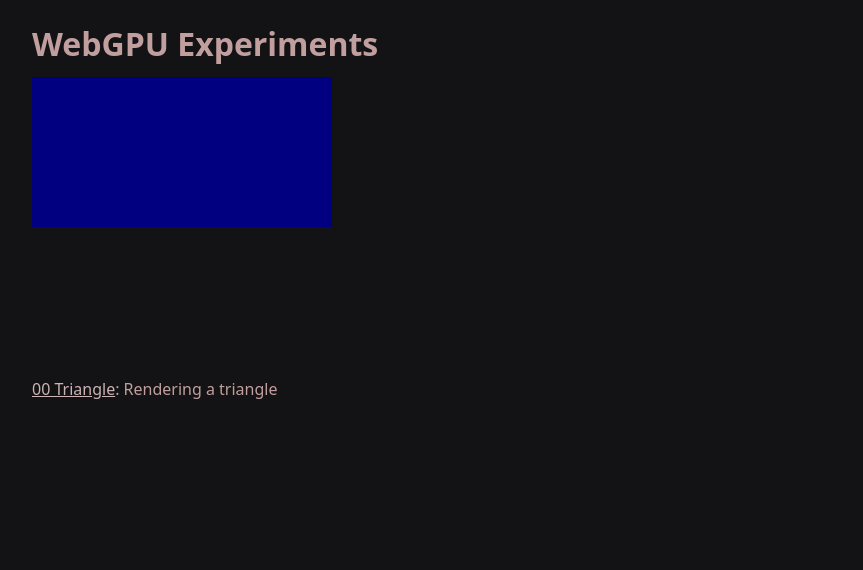
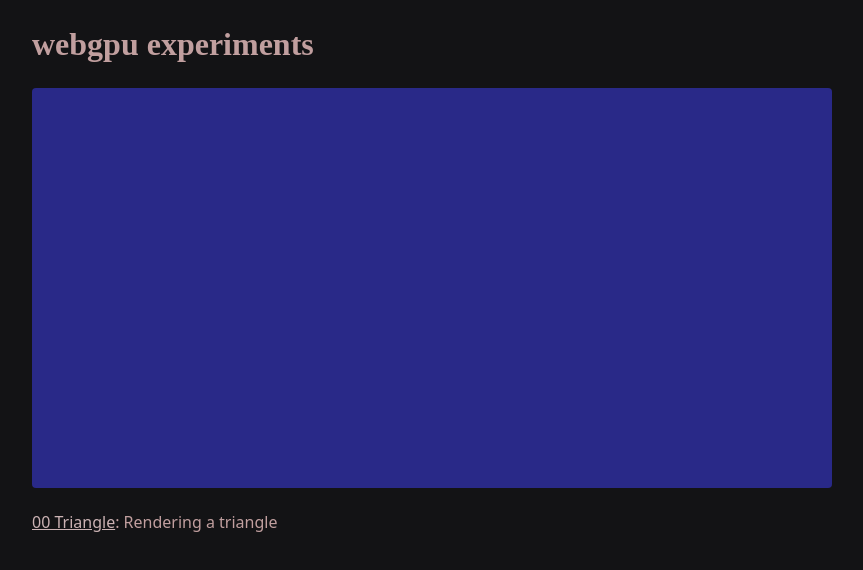
Before and after one commit to danielgormly/rd, a website built with Vite: page webgpu-fundamentals/index.html in a window 1280 px wide. Shown: the whole page, without its empty margins (0-863 px from the left). Built offline with nearby package versions, Linux system fonts and the light colour scheme.

Commit message:
boilerplate

```diff
--- a/webgpu-fundamentals/index.html
+++ b/webgpu-fundamentals/index.html
@@ -4,9 +4,10 @@
         <meta charset="UTF-8" />
         <link rel="icon" type="image/svg+xml" href="/vite.svg" />
         <meta name="viewport" content="width=device-width, initial-scale=1.0" />
-    <title>Vite + TS</title>
+        <title>WebGPU Experiments</title>
     </head>
     <body>
+        <h1>WebGPU Experiments</h1>
         <div id="app"></div>
         <script type="module" src="/src/main.ts"></script>
     </body>
--- a/webgpu-fundamentals/src/01-triangle.ts
+++ b/webgpu-fundamentals/src/01-triangle.ts
@@ -3,9 +3,3 @@ import { setupCanvas } from "./canvas";
 export function triangle(el: HTMLElement) {
   setupCanvas(el);
 }
-
-export const Triangle = {
-  title: "Triangle",
-  description: "Rendering a triangle",
-  func: triangle,
-};
--- a/webgpu-fundamentals/src/main.ts
+++ b/webgpu-fundamentals/src/main.ts
@@ -21,7 +21,12 @@ const scenes = new Map<string, Scene>([
 function route(hash: string) {
   const board = document.getElementById("board");
   if (!board) return;
-  if (!hash) {
+  if (hash) {
+    const strippedHash = hash.slice(1);
+    const exp = scenes.get(strippedHash);
+    if (!exp) return;
+    exp.func(board);
+  } else {
     const exp = scenes.get("triangle");
     if (!exp) return;
     exp.func(board);
@@ -43,7 +48,6 @@ scenes.forEach((exp, key) => {
 
 document.querySelector<HTMLDivElement>("#app")!.innerHTML = `
   <div>
-  <h1>WebGPU Experiments</h1>
   <section id="board">
   </section>
   <ul>
--- a/webgpu-fundamentals/src/style.css
+++ b/webgpu-fundamentals/src/style.css
@@ -17,10 +17,20 @@ body {
     line-height: 1.5em;
 }
 
+h1 {
+    font-family: Adhesion;
+    text-transform: lowercase;
+    margin-bottom: 1em;
+}
+
+ul {
+    margin-top: 1em;
+}
+
 ul,
 li {
-    margin: 0;
-    padding: 0;
+    margin-left: 0;
+    padding-left: 0;
 }
 
 li {
@@ -38,9 +48,11 @@ a:hover {
 
 #board {
     width: 100%;
-    min-height: 300px;
 }
 
 canvas {
-    background: navy;
+    background: #292988;
+    width: 800px;
+    height: 400px;
+    border-radius: 4px;
 }
```
Lines whose indentation alone changed are shown as unchanged.
